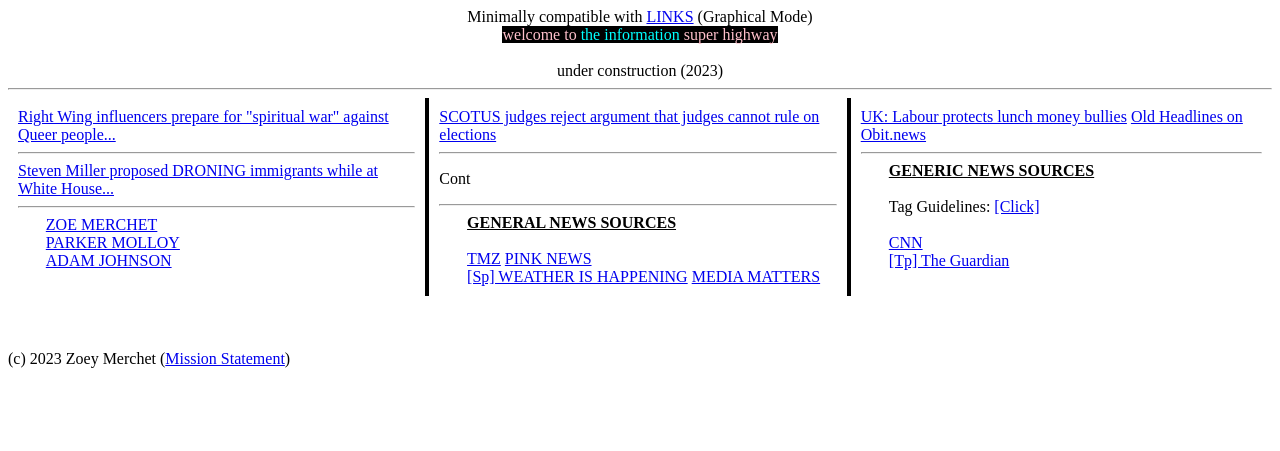
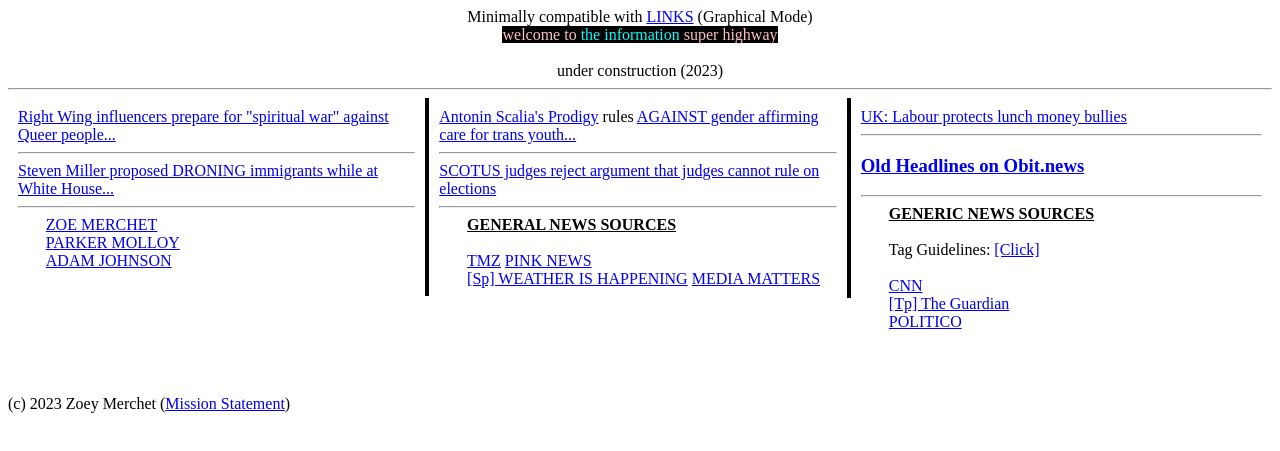
Before and after one commit to zoeltrain/zoeltrain.github.io, a plain HTML site: page index.html in a window 1280 px wide. Shown: the part 269-720 px from the top of the page. Drawn offline with Linux system fonts and the light colour scheme.

Commit message:
07-08-2023 trans care update

```diff
--- a/index.html
+++ b/index.html
@@ -42,7 +42,7 @@
 
 KISSINGER STATUS: <a href="kissinger.html">[HERE]</a>
 
-    <CENTER><h1><a href="index.html"><IMG SRC="zero-bit.png"></a></h1></CENTER>
+    <CENTER><h1><a href="index.html"><IMG alt="The Zero Bit Logo" SRC="zero-bit.png"></a></h1></CENTER>
 
     <Center>Minimally compatible with <A HREF="http://links.twibright.com/">LINKS</A> (Graphical Mode)</Center>
 
@@ -70,9 +70,10 @@ KISSINGER STATUS: <a href="kissinger.html">[HERE]</a>
     </div>
     <!-- SECOND COLUMN -->
     <div class="column">
+      <a href="https://en.wikipedia.org/wiki/Jeffrey_Sutton">Antonin Scalia's Prodigy</a> rules <a href="https://www.politico.com/news/2023/07/08/tennessee-gender-affirming-care-ban-00105308">AGAINST gender affirming care for trans youth...</a><hr>
       <a href="https://www.motherjones.com/politics/2023/06/moore-v-harper-supreme-court-rejects-independent-state-legislatures-theory/">SCOTUS judges reject argument that judges cannot rule on elections</a><br>
         <hr>
-      <p>Cont</p><hr><div class="floatright">
+      <div class="floatright">
         <b><u>GENERAL NEWS SOURCES</u></b><br><br>
    <a href="https://www.tmz.com/">TMZ</a>
     <a href="https://www.thepinknews.com">PINK NEWS</a><br>
@@ -81,14 +82,15 @@ KISSINGER STATUS: <a href="kissinger.html">[HERE]</a>
     </div></div>
     <!-- THIRD COLUMN -->
     <div class="column3" >
-      <a href="https://labourlist.org/2023/06/is-labour-right-or-wrong-to-reject-universal-primary-school-free-meals/">UK: Labour protects lunch money bullies</a>
-      <a href="archive.html">Old Headlines on Obit.news</a>
+      <a href="https://labourlist.org/2023/06/is-labour-right-or-wrong-to-reject-universal-primary-school-free-meals/">UK: Labour protects lunch money bullies</a><hr>
+      <h3><a href="archive.html">Old Headlines on Obit.news</a></h3>
       <hr>
       <div class="floatright">
       <b><u>GENERIC NEWS SOURCES</u></b><br><br>
       Tag Guidelines: <a href="tag_guidelines.html">[Click]</a><br><br>
     <a href="http://www.cnn.com">CNN</a><br>
     <a href="https://www.theguardian.com/us">[Tp] The Guardian</a><br>
+    <a href="https://www.politico.com/">POLITICO</a>
 </div>
     </div>
   </div>
```
Also changed, not shown: archive.html (+1 -1 lines).
